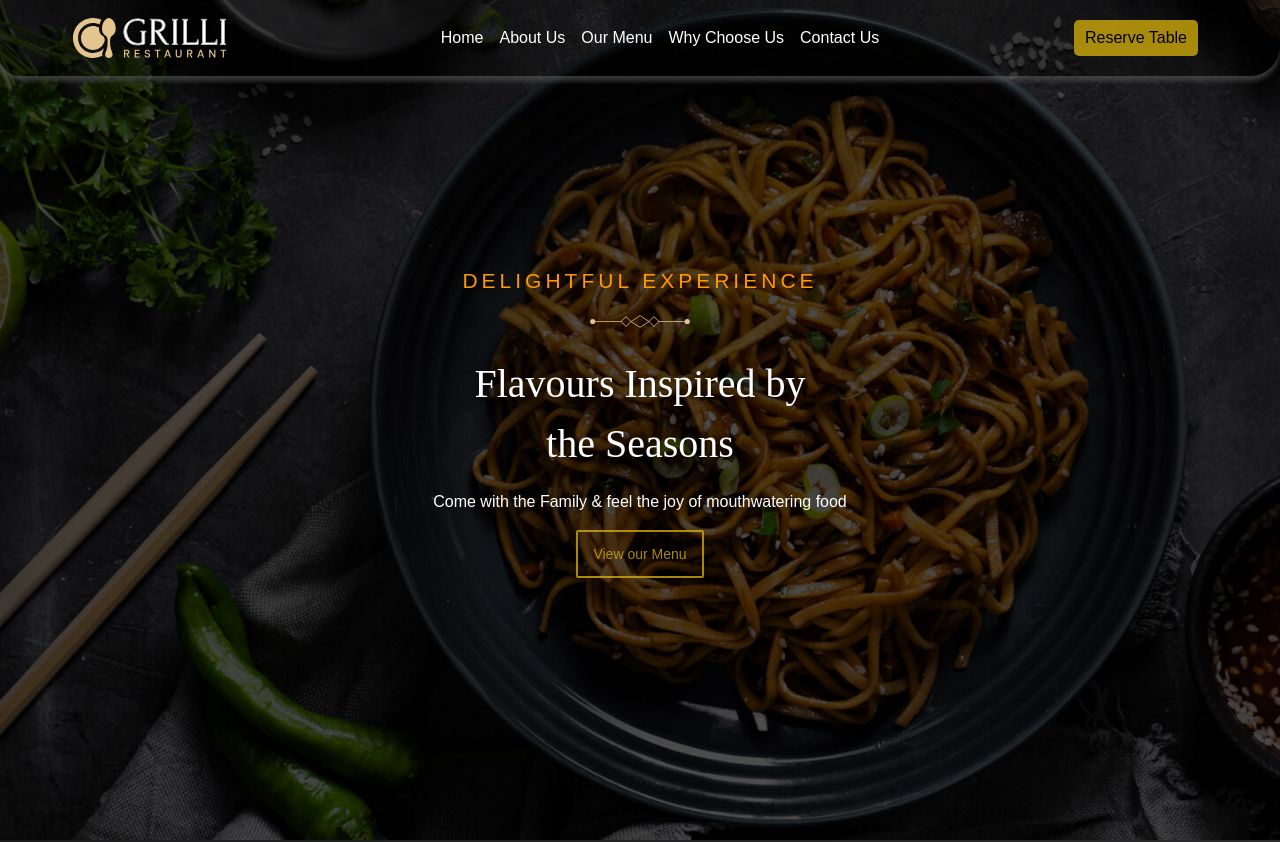
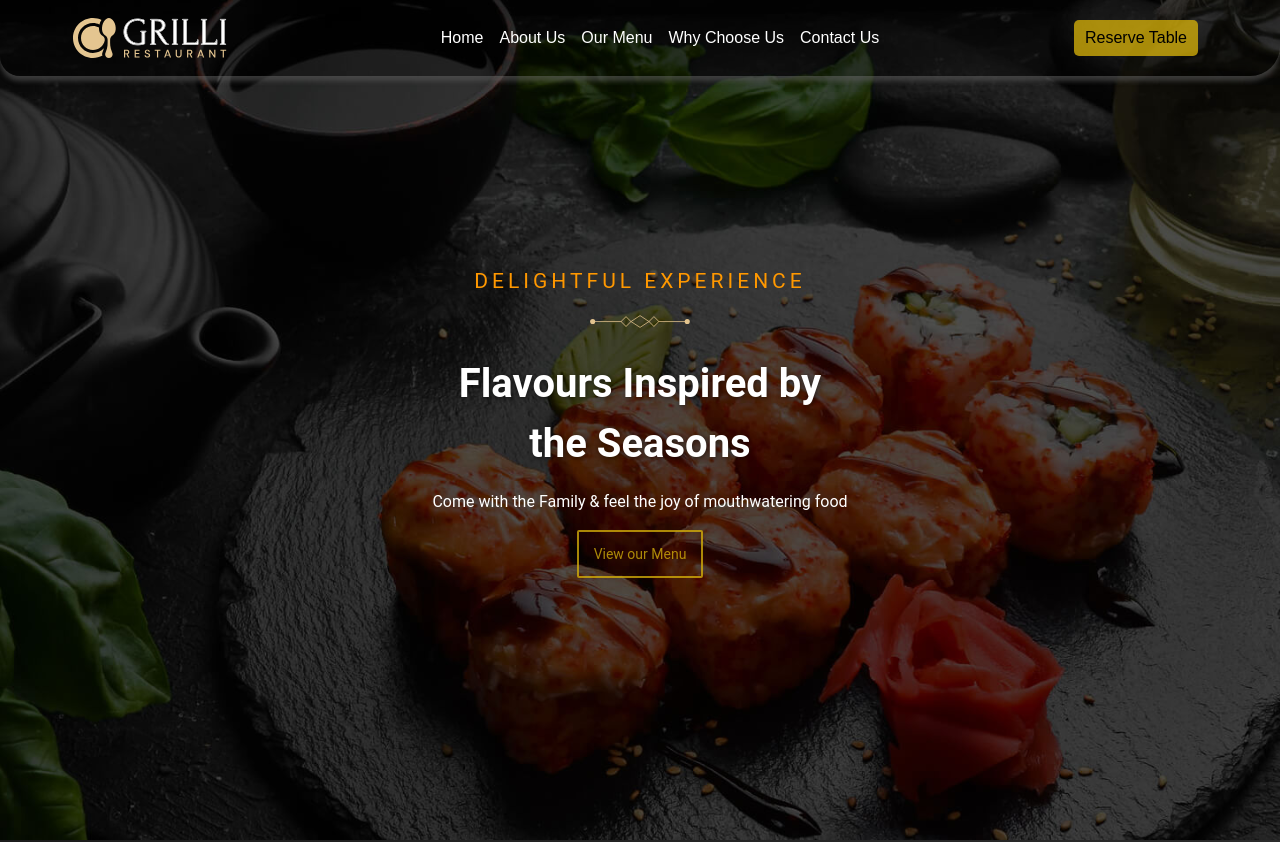
Before and after one commit to suleman37/grill-resturent, a React (Create React App) app: page / in a window 1280 px wide. Shown: the top 842 px of the page. Built offline with nearby package versions, Linux system fonts and the light colour scheme.

Commit message:
Update Hero UI

```diff
--- a/src/Components/Hero/Hero.css
+++ b/src/Components/Hero/Hero.css
@@ -1,15 +1,36 @@
 .bg {
-  background: url(../../images//hero-slider-1.jpg);
   height: 105vh;
-  background-position: center;
-  background-size: cover;
-  background-repeat: no-repeat;
   display: flex;
   justify-content: center;
   align-items: center;
   text-align: center;
   color: white;
+  position: relative;
+  overflow: hidden;
 }
+
+.bg::before {
+  content: "";
+  position: absolute;
+  top: 0;
+  left: 0;
+  width: 100%;
+  height: 100%;
+  background-image: url(../../images/hero-slider-1.jpg), url(../../images/hero-slider-2.jpg), url(../../images/hero-slider-3.jpg);
+  background-position: center;
+  background-size: cover;
+  background-repeat: no-repeat;
+  animation: slide 15s infinite;
+  z-index: -1;
+}
+
+@keyframes slide {
+  0% { background-image: url(../../images/hero-slider-1.jpg); }
+  33% { background-image: url(../../images/hero-slider-2.jpg); }
+  66% { background-image: url(../../images/hero-slider-3.jpg); }
+  100% { background-image: url(../../images/hero-slider-1.jpg); }
+}
+
 #seperator {
   margin-top: -10px;
   background-position: center;
@@ -23,6 +44,7 @@
 #main-head {
   letter-spacing: 4px;
 }
+
 #btn2 {
   color: rgba(214, 177, 10, 0.774);
   background-color: transparent;
--- a/src/Components/Hero/Hero.jsx
+++ b/src/Components/Hero/Hero.jsx
@@ -3,25 +3,29 @@ import Seperator from "../../images/separator.svg";
 import { motion } from "framer-motion";
 import "./Hero.css";
 
+const fontFamily = "'Roboto', sans-serif"; // Define the font family
+
 const Hero = () => {
   return (
      <>
-      <div className="container-fluid bg">
+      <div className="container-fluid bg" style={{ fontFamily: fontFamily }}>
         <div className="row">
           <div className="col">
             <motion.div animate={{ scale: 1 }} initial={{ scale: 0 }}>
-              <p id="main-head">
+              <p id="main-head" style={{ fontFamily: fontFamily }}>
                 <small>DELIGHTFUL EXPERIENCE</small>
               </p>
               <img src={Seperator} alt="" id="seperator" width="100px" />
-              <p id="main-2-head">
+              <p id="main-2-head" style={{ fontFamily: fontFamily }}>
+                <b>
                 Flavours Inspired by
                 <br />
                 the Seasons
+                </b>
               </p>
-              <p>Come with the Family & feel the joy of mouthwatering food</p>
+              <p style={{ fontFamily: fontFamily }}>Come with the Family & feel the joy of mouthwatering food</p>
               <a href="#menu">
-                <button type="button" id="btn2" className="">
+                <button type="button" id="btn2" className="" style={{ fontFamily: fontFamily }}>
                   <small>View our Menu</small>
                 </button>
               </a>
```
